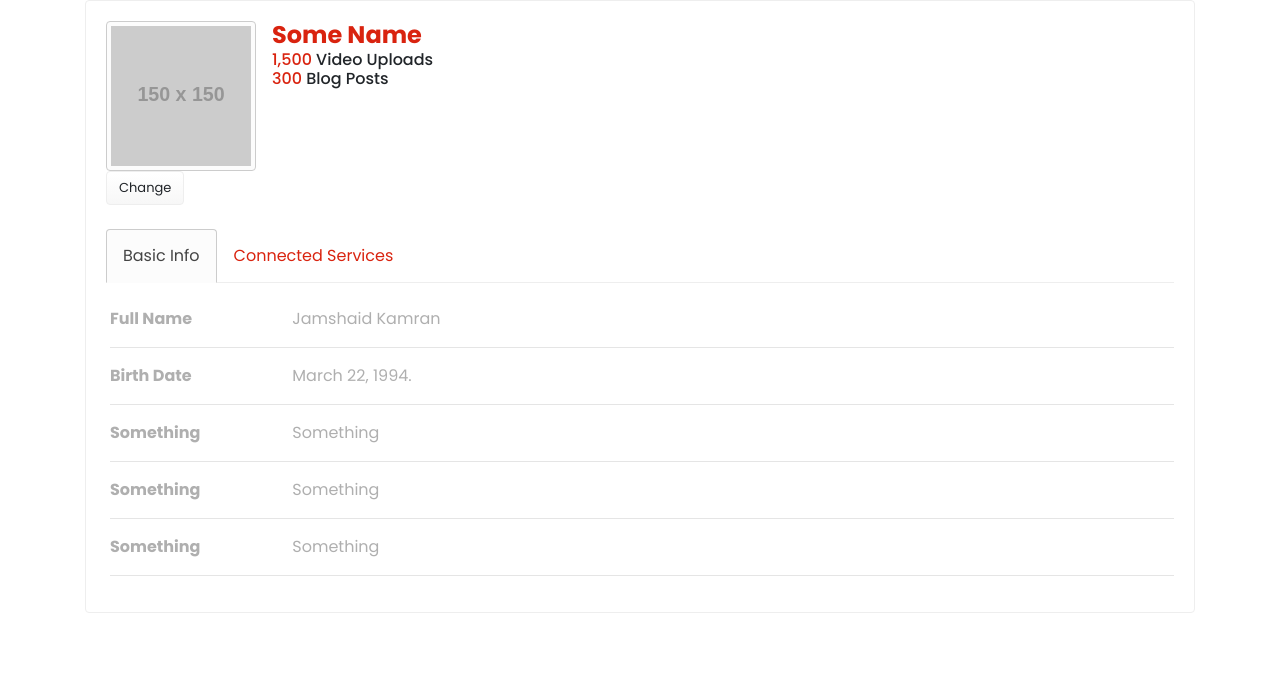
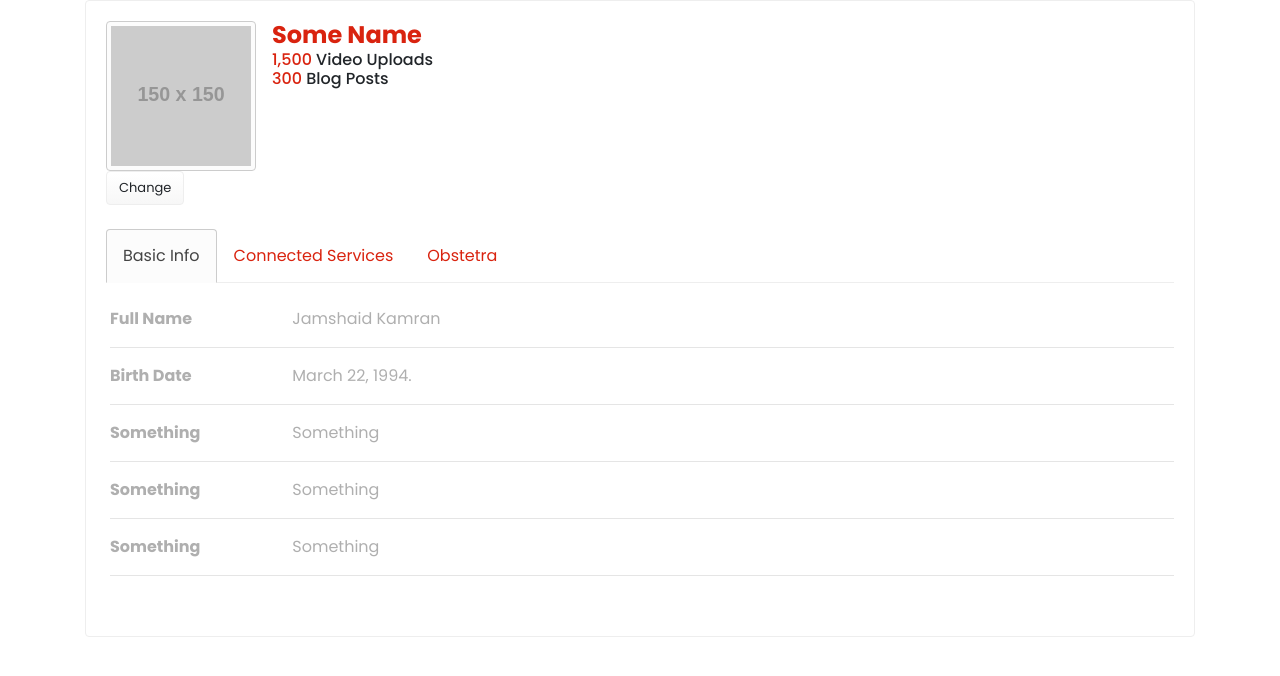
Before and after one commit to walacetael/projeto_walace, a PHP site: page /admin/index.php in a window 1280 px wide. Shown: the top 676 px of the page. Run offline with PHP 8.4, Linux system fonts and the light colour scheme; grey boxes labelled with a size stand in for pictures from a placeholder-image service; some libraries are stand-ins or nearby versions.

Commit message:
modificaçao

```diff
--- a/admin/index.php
+++ b/admin/index.php
@@ -40,9 +40,12 @@ $scripts = ""; ?>
                                     <li class="nav-item">
                                         <a class="nav-link" id="connectedServices-tab" data-toggle="tab" href="#connectedServices" role="tab" aria-controls="connectedServices" aria-selected="false">Connected Services</a>
                                     </li>
+                                    <li class="nav-item">
+                                        <a class="nav-link" id="obstetra-tab" data-toggle="tab" href="#obstetra" role="tab" aria-controls="connectedServices" aria-selected="false">Obstetra</a>
+                                    </li>
                                 </ul>
                                 <div class="tab-content ml-1" id="myTabContent">
-                                    <div class="tab-pane fade show active" id="basicInfo" role="tabpanel" aria-labelledby="basicInfo-tab">
+                                    <div class="tab-panel fade show active" id="basicInfo" role="tabpanel" aria-labelledby="basicInfo-tab">
 
 
                                         <div class="row">
@@ -99,6 +102,10 @@ $scripts = ""; ?>
                                         Facebook, Google, Twitter Account that are connected to this account
                                     </div>
                                 </div>
+                                    <div class="tab-pane fade" id="obstetra" role="tabpanel" aria-labelledby="ConnectedServices-tab">
+                                        Facebook, Google
+                                    </div>
+                                </div>
                             </div>
                         </div>
 
```
